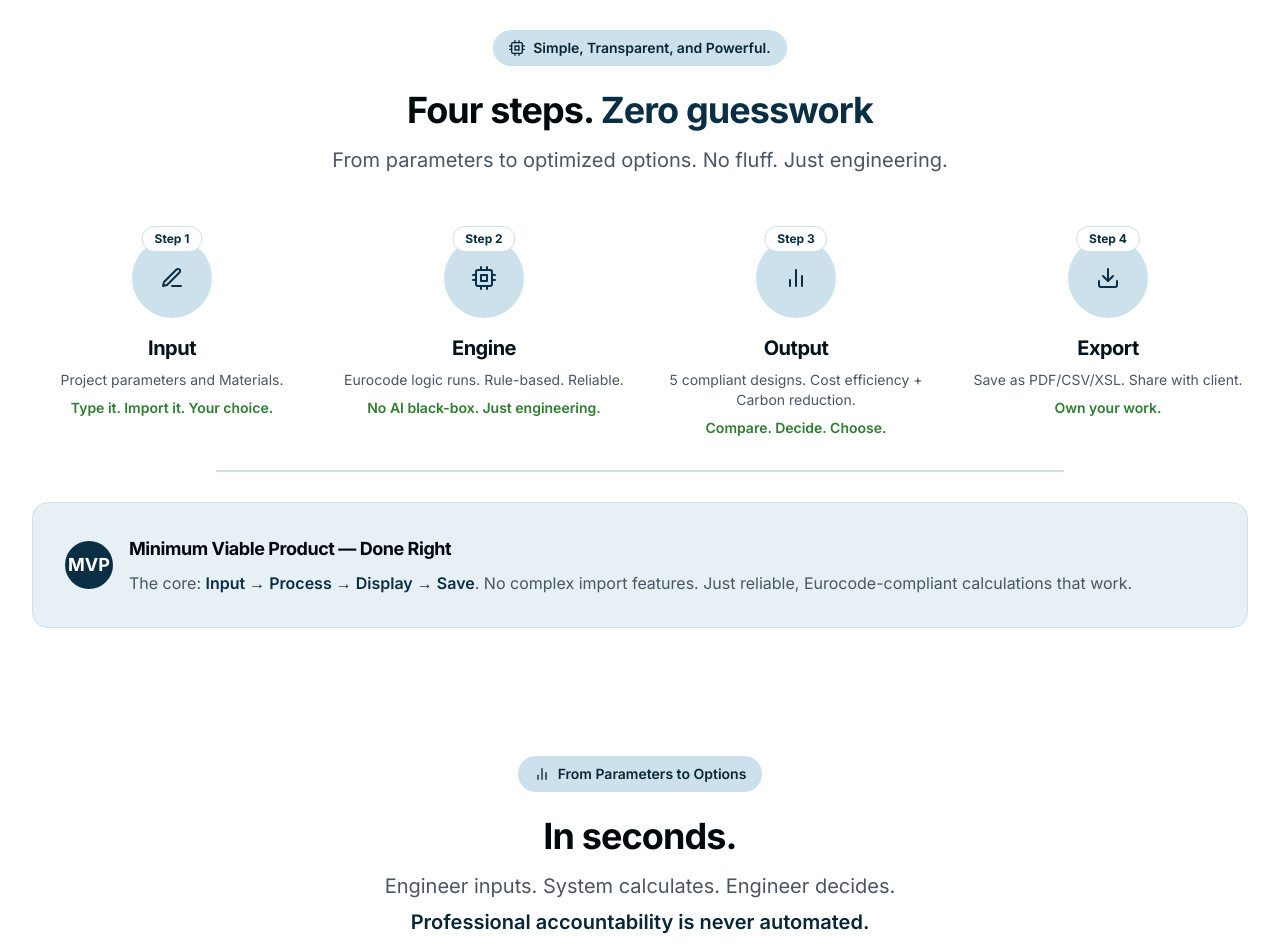
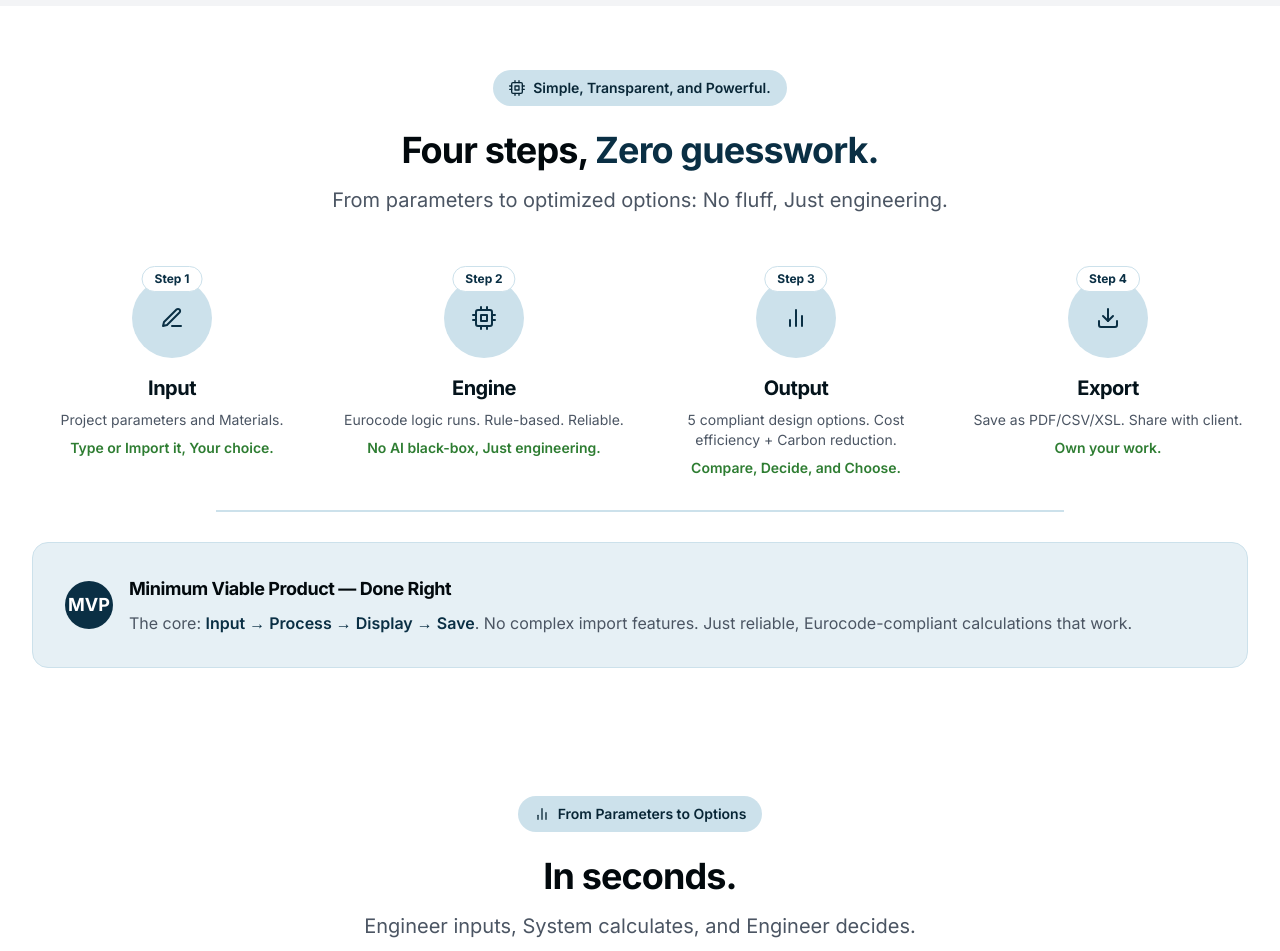
Before and after one commit to UDM2202/Struct-AI, a React (Vite) app: page / in a window 1280 px wide. Shown: the part 1480-2431 px from the top of the page. Built offline with nearby package versions, Linux system fonts and the light colour scheme.

Commit message:
Removed fullstops and replaced them with  commas

```diff
--- a/src/components/DashboardPreview.jsx
+++ b/src/components/DashboardPreview.jsx
@@ -15,7 +15,7 @@ const DashboardPreview = () => {
             In seconds.
           </h2>
           <p className="text-xl text-[#4b5563]">
-            Engineer inputs. System calculates. Engineer decides.
+            Engineer inputs, System calculates, and Engineer decides.
             <span className="font-semibold text-[#082636] block mt-2">
               Professional accountability is never automated.
             </span>
--- a/src/components/Founder.jsx
+++ b/src/components/Founder.jsx
@@ -47,7 +47,7 @@ const Founder = () => {
                 <span className="text-sm font-semibold">Built by an engineer. For engineers.</span>
               </div>
               <h2 className="text-3xl md:text-4xl font-bold text-[#02090d] mb-4">
-                Founder-Led. <span className="text-[#0A2F44]">Engineer-Driven.</span>
+                Founder-Led and <span className="text-[#0A2F44]">Engineer-Driven.</span>
               </h2>
               <p className="text-lg text-[#4b5563]">
                 Israel Ifeanyi MICHAEL brings formal training in structural engineering alongside practical site supervision experience.
--- a/src/components/Hero.jsx
+++ b/src/components/Hero.jsx
@@ -31,7 +31,7 @@ const Hero = () => {
             </h1>
 
             <p className="text-xl text-neutral-600 max-w-lg">
-              Eurocode-compliant. Carbon-focused.
+              Eurocode-compliant, Carbon-focused, and
               <span className="font-semibold text-primary-600"> 3-clicks from slab to savings.</span>
             </p>
 
--- a/src/components/HowItWorks.jsx
+++ b/src/components/HowItWorks.jsx
@@ -7,21 +7,21 @@ const HowItWorks = () => {
       icon: <FiEdit3 className="text-2xl" />,
       title: "Input",
       description: "Project parameters and Materials.",
-      details: "Type it. Import it. Your choice.",
+      details: "Type or Import it, Your choice.",
       color: "primary"
     },
     {
       icon: <FiCpu className="text-2xl" />,
       title: "Engine",
       description: "Eurocode logic runs. Rule-based. Reliable.",
-      details: "No AI black-box. Just engineering.",
+      details: "No AI black-box, Just engineering.",
       color: "primary"
     },
     {
       icon: <FiBarChart2 className="text-2xl" />,
       title: "Output",
-      description: "5 compliant designs. Cost efficiency + Carbon reduction.",
-      details: "Compare.  Decide. Choose.",
+      description: "5 compliant design options. Cost efficiency + Carbon reduction.",
+      details: "Compare,  Decide, and Choose.",
       color: "accent"
     },
     {
@@ -42,10 +42,10 @@ const HowItWorks = () => {
             <span className="text-sm font-semibold">Simple, Transparent, and Powerful.</span>
           </div>
           <h2 className="text-3xl md:text-4xl font-bold text-[#02090d] mb-4">
-            Four steps. <span className="text-[#0A2F44]">Zero guesswork</span>
+            Four steps, <span className="text-[#0A2F44]">Zero guesswork.</span>
           </h2>
           <p className="text-xl text-[#4b5563]">
-            From parameters to optimized options. No fluff. Just engineering.
+            From parameters to optimized options: No fluff, Just engineering.
           </p>
         </div>
 
--- a/src/components/Problem.jsx
+++ b/src/components/Problem.jsx
@@ -8,7 +8,7 @@ const Problem = () => {
         {/* Section Header */}
         <div className="text-center max-w-3xl mx-auto mb-16">
           <h2 className="text-3xl md:text-4xl font-bold text-[#0A2F44] mb-4">
-            Spreadsheets are slow. <span className="text-[#0A2F44]">Over-design is costly.</span>
+            Spreadsheets are slow and <span className="text-[#0A2F44]">Over-design is costly.</span>
           </h2>
           <p className="text-xl text-[#4b5563]">
             UK structural engineering SMEs face recurring operational challenges that impact profits, timelines, and sustainability.
```
